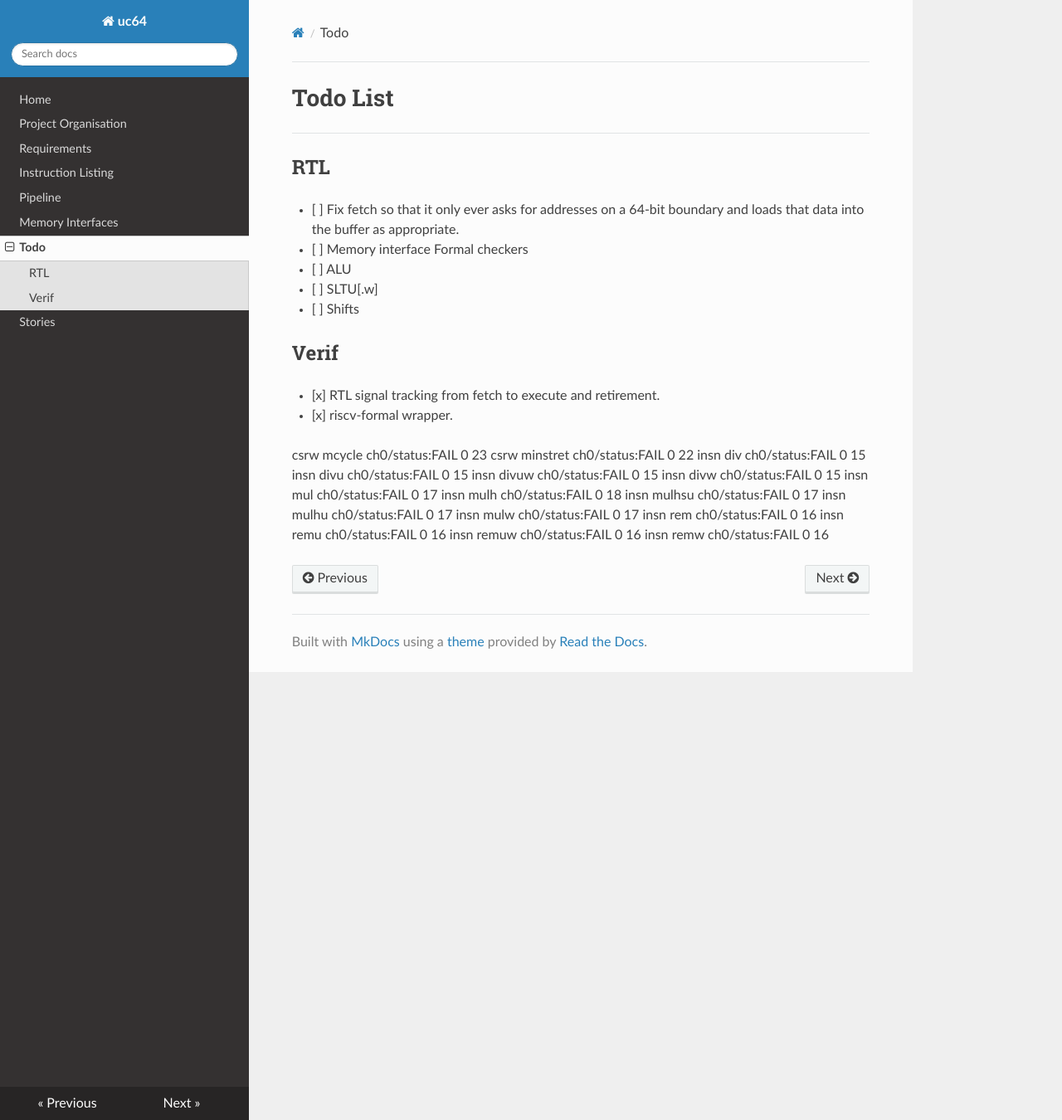
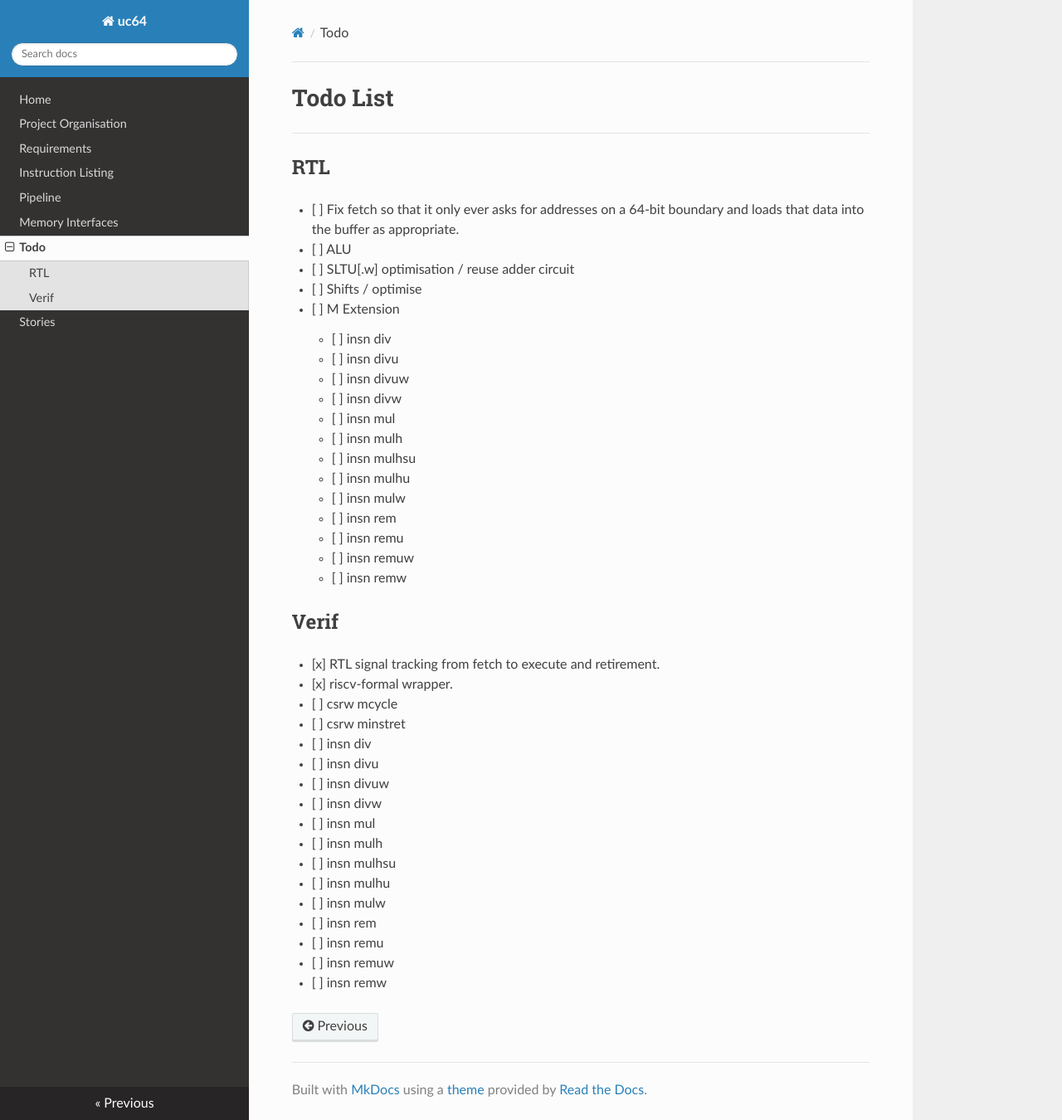
Before and after one commit to ben-marshall/croyde-riscv, an MkDocs documentation site: the page built from docs/todo.md, in a window 1280 px wide and 1350 px high. Shown: the whole window at 83% size. Built offline with MkDocs 1.6.1, drawn with Linux system fonts in a browser that asks for light colours; nearby versions of some CDN libraries.

Commit message:
docs; README and todolist updates.
 On branch master
 Changes to be committed:
	modified:   README.md
	deleted:    docs/stories.md
	modified:   docs/todo.md

```diff
--- a/docs/todo.md
+++ b/docs/todo.md
@@ -8,13 +8,27 @@
 - [ ] Fix fetch so that it only ever asks for addresses on a 64-bit boundary
       and loads that data into the buffer as appropriate.
 
-- [ ] Memory interface Formal checkers
-
 - [ ] ALU
 
-  - [ ] SLTU[.w]
+  - [ ] SLTU[.w] optimisation / reuse adder circuit
 
-  - [ ] Shifts
+  - [ ] Shifts / optimise
+
+- [ ] M Extension
+
+    - [ ] insn div
+    - [ ] insn divu
+    - [ ] insn divuw
+    - [ ] insn divw
+    - [ ] insn mul
+    - [ ] insn mulh
+    - [ ] insn mulhsu
+    - [ ] insn mulhu
+    - [ ] insn mulw
+    - [ ] insn rem
+    - [ ] insn remu
+    - [ ] insn remuw
+    - [ ] insn remw
 
 ## Verif
 
@@ -22,18 +36,18 @@
 
 - [x] riscv-formal wrapper.
 
-csrw mcycle ch0/status:FAIL 0 23
-csrw minstret ch0/status:FAIL 0 22
-insn div ch0/status:FAIL 0 15
-insn divu ch0/status:FAIL 0 15
-insn divuw ch0/status:FAIL 0 15
-insn divw ch0/status:FAIL 0 15
-insn mul ch0/status:FAIL 0 17
-insn mulh ch0/status:FAIL 0 18
-insn mulhsu ch0/status:FAIL 0 17
-insn mulhu ch0/status:FAIL 0 17
-insn mulw ch0/status:FAIL 0 17
-insn rem ch0/status:FAIL 0 16
-insn remu ch0/status:FAIL 0 16
-insn remuw ch0/status:FAIL 0 16
-insn remw ch0/status:FAIL 0 16
+- [ ] csrw mcycle
+- [ ] csrw minstret
+- [ ] insn div
+- [ ] insn divu
+- [ ] insn divuw
+- [ ] insn divw
+- [ ] insn mul
+- [ ] insn mulh
+- [ ] insn mulhsu
+- [ ] insn mulhu
+- [ ] insn mulw
+- [ ] insn rem
+- [ ] insn remu
+- [ ] insn remuw
+- [ ] insn remw
```
Also changed, not shown: README.md (+52 -1 lines), docs/stories.md (deleted, +0 -7 lines).
